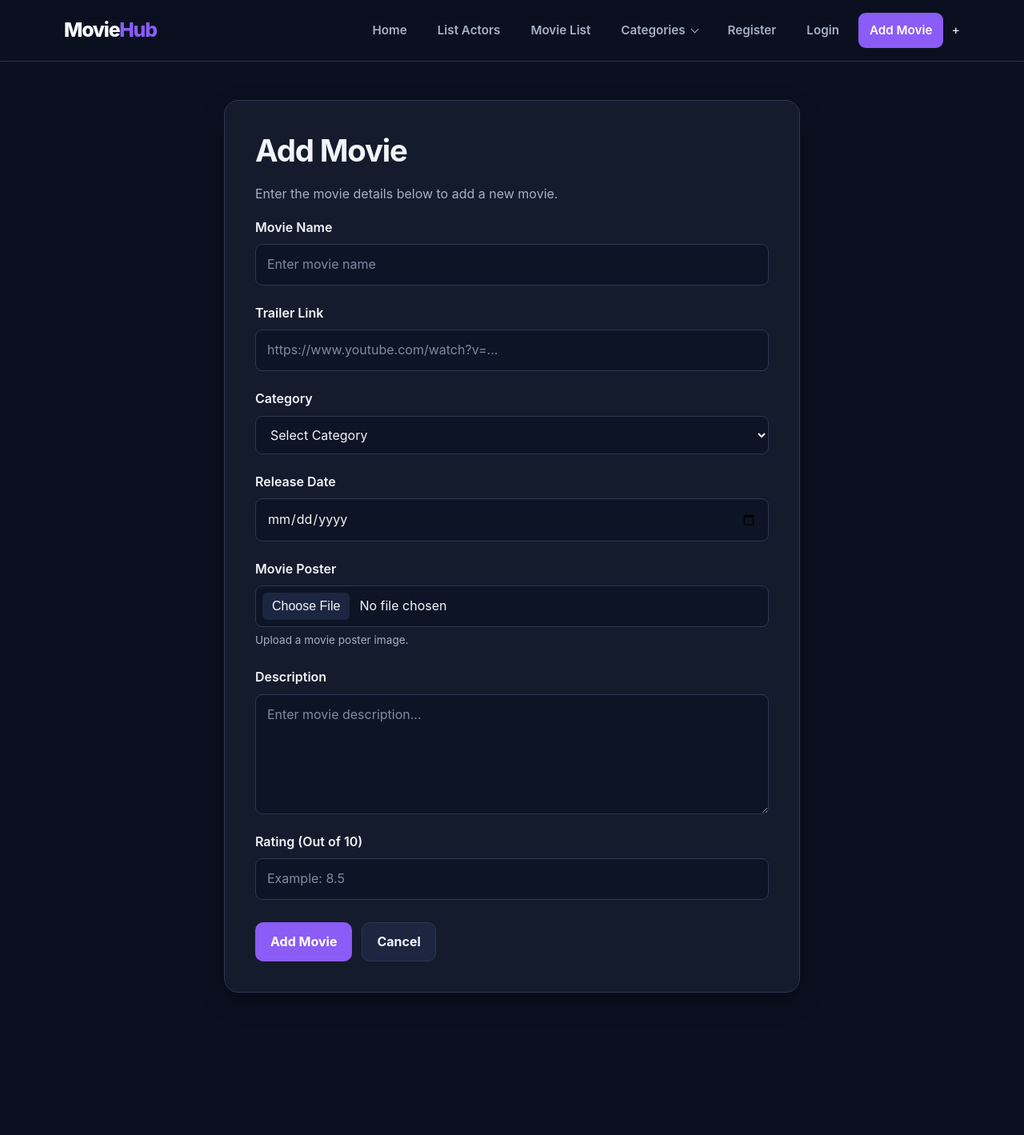
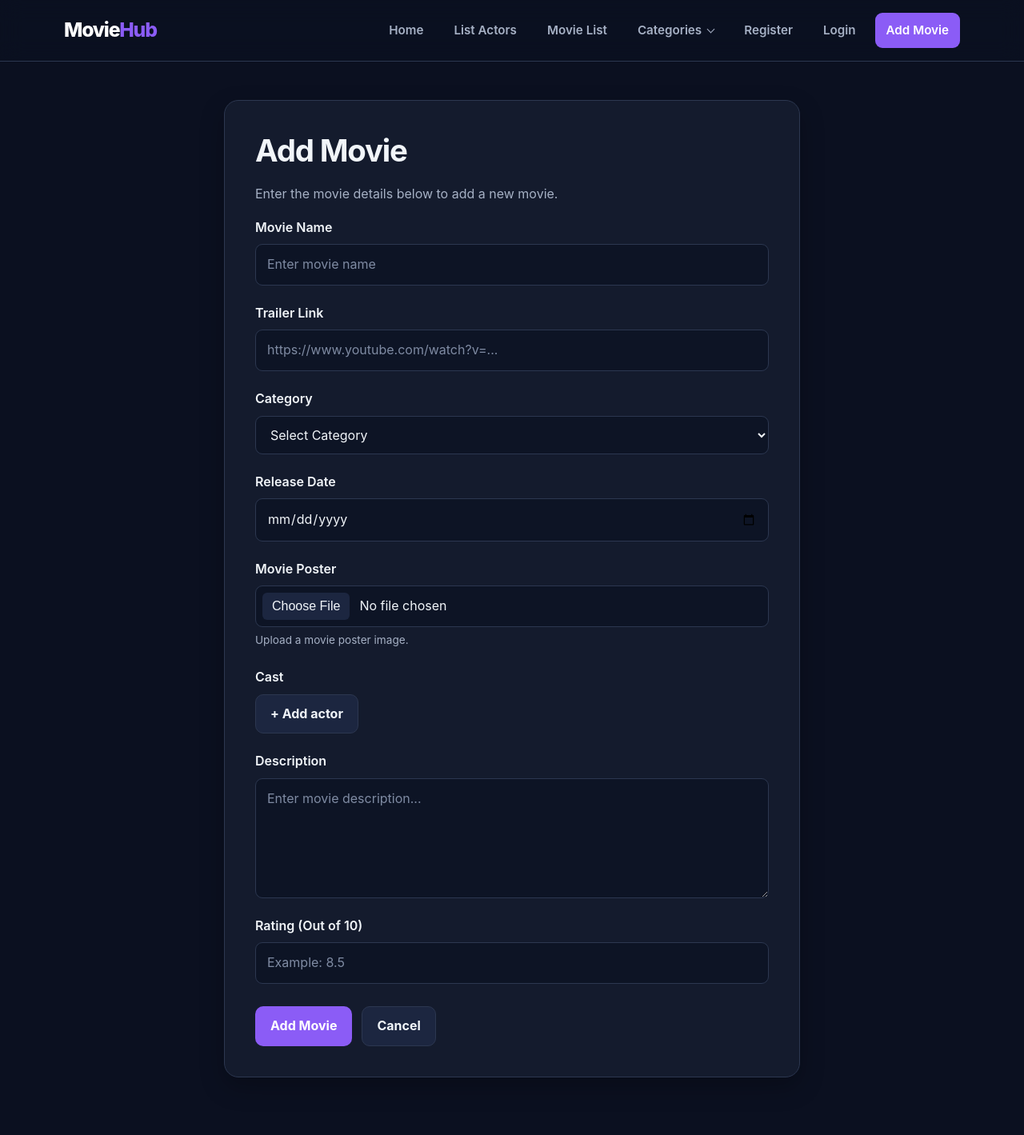
Before and after one commit to arc-kade/moviesnow, a Django app: page /add-movie/ in a window 1280 px wide. Shown: the whole page at 80% size. Before the commit the page ends 1241 px from the top, so only its background shows below. Run offline with Django 5.2, Linux system fonts and the light colour scheme; the visitor is signed in with stand-in values (Sample User, id 1); data that the repository does not hold is empty.

Commit message:
connected actor to movie with manytomany

```diff
--- a/movies/admin.py
+++ b/movies/admin.py
@@ -7,8 +7,3 @@ class CategoryAdmin(admin.ModelAdmin):
     prepopulated_fields={"slug":["category"]}
 
 admin.site.register(Category,CategoryAdmin)
-
-@admin.register(Movie)
-class MovieAdmin(admin.ModelAdmin):
-    filter_horizontal=("actors")
-    list_filter = ("actors")
--- a/movies/models.py
+++ b/movies/models.py
@@ -24,6 +24,7 @@ class Movie(models.Model):
     rating=models.DecimalField(max_digits=3,decimal_places=1)
     actors=models.ManyToManyField(
         "actors.Actors",
+        through="Cast",
         related_name="movies",
         blank=True,
     )
@@ -34,7 +35,7 @@ class Movie(models.Model):
 
 class Cast(models.Model):
     movie= models.ForeignKey(Movie, on_delete=models.CASCADE)
-    actor= models.ForeignKey("actors.Actor", on_delete=models.CASCADE)
+    actor= models.ForeignKey("actors.Actors", on_delete=models.CASCADE)
     character_name=models.CharField(max_length=100,blank=True)
 
     class Meta:
--- a/movies/views.py
+++ b/movies/views.py
@@ -1,5 +1,5 @@
 from django.shortcuts import render,redirect,get_object_or_404
-from movies.models import Category,Movie
+from movies.models import Category,Movie,Cast
 from django.http import HttpResponse
 from django.contrib.auth.decorators import login_required
 from actors.models import Actors
@@ -8,35 +8,60 @@ from actors.models import Actors
 def home(request):
     return render(request,"index.html")
 
+def save_cast(movie,post):
+    movie.cast_set.all().delete()
+    actor_ids = post.getlist("cast_actor")
+    characters = post.getlist("cast_character")
+    valid = {
+        str(i)
+        for i in Actors.objects.filter(
+            id__in=[a for a in actor_ids if a]
+        ).values_list("id",flat=True)
+    }
+    seen, rows = set(), []
+    for aid, ch, in zip(actor_ids,characters):
+        ch = ch.strip()
+        if aid in valid and (aid,ch) not in seen:
+            seen.add((aid,ch))
+            rows.append(Cast(movie=movie, actor_id=aid,character_name=ch))
+    Cast.objects.bulk_create(rows)
+
+
 @login_required(login_url="login")
 def addMovie(request):
     if request.method=="POST":
-        movie=request.POST["movie"]
-        trailer=request.POST["trailer_link"]
-        cate=request.POST["category"]
-        category=Category.objects.get(id=cate)
-        release_date=request.POST["release_date"]
-        poster=request.FILES["poster"]
-        desc=request.POST["description"]
-        rating=request.POST["rating"]
-        Movie(movie=movie,trailer_link=trailer,category=category,release_date=release_date,poster=poster,description=desc,rating=rating).save()
+        category=Category.objects.get(id=request.POST["category"])
+        new_movie = Movie(
+            movie=request.POST["movie"],
+            trailer=request.POST["trailer_link"],
+            category=category,
+            release_date=request.POST["release_date"],
+            poster=request.FILES["poster"],
+            desc=request.POST["description"],
+            rating=request.POST["rating"],
+        )
+        new_movie.save()
+        save_cast(new_movie,request.POST)
         return redirect("all-movies")
-    categories=Category.objects.all()
-    return render(request,"add-movies.html")
+    return render(request,"add-movies.html",
+                  {"categories":Category.objects.all(),
+                   "actors":Actors.objects.all(),
+                   "existing_cast":[]})
 
 def movie_list(request):
     movies = Movie.objects.all()
     actor_id=request.GET.get("actor")
+    selected_actor = None
     if actor_id:
         movies = movies.filter(actors__id=actor_id)
-
-    return render(request,'all-movies.html',{'movies':movies, 'actors':Actors.objects.all()})
+        selected_actor = Actors.objects.filter(id=actor_id).first()
+    return render(request,'all-movies.html',{'movies':movies, 'actors':Actors.objects.all(), 'selected_actor':selected_actor,})
 
 def category_movies(request,slug):
     category=get_object_or_404(Category,slug=slug)
     movies=Movie.objects.filter(category=category)
     return render(
-        request,'all-movies.html',{"movies":movies,"selected_category":category},
+        request,'all-movies.html',{"movies":movies,"selected_category":category, "actors":Actors.objects.all()},
     )
 
 @login_required(login_url="login")
@@ -44,35 +69,37 @@ def updateMovie(request,movie_id):
     categories = Category.objects.all()
     movie=get_object_or_404(Movie,id=movie_id)
     if request.method=="POST":
-        movie_name=request.POST["movie"]
-        tr_link=request.POST["trailer_link"]
+        movie.movie=request.POST["movie"]
+        movie.trailer_link=request.POST["trailer_link"]
         cate = request.POST["category"]
-        category=Category.objects.get(id=cate)
-        re_date=request.POST["release_date"]
+        movie.category=Category.objects.get(id=cate)
+        movie.release_date=request.POST["release_date"]
         if "poster" in request.FILES:
-            poster = request.FILES["poster"]
-            movie.poster = poster
-        desc = request.POST["description"]
-        rating = request.POST["rating"]
-        movie.movie=movie_name
-        movie.trailer_link=tr_link
-        movie.category=category
-        movie.release_date=re_date
-        movie.description=desc
-        movie.rating=rating
+            movie.poster = request.FILES["poster"]
+        movie.description = request.POST["description"]
+        movie.rating = request.POST["rating"]
         movie.save()
+        save_cast(movie,request.POST)
         return redirect("movie-detail",movie_id)
-    return render(request, "update-movie.html",{"movie":movie,"categories":categories})
+    return render(request, "update-movie.html",{
+        "movie":movie,
+        "categories":categories,
+        "actors":Actors.objects.all(),
+        "existing_cast":Cast.objects.filter(movie=movie)})
 
 @login_required(login_url="login")
 def viewMovie(request,movie_id):
     try:
-        my_movie= Movie.objects.get(id=movie_id)
+        my_movie= Movie.objects.filter(id=movie_id).first()
+        cast= (
+            Cast.objects.filter(movie=my_movie).select_related("actor")
+            if my_movie else []
+        )
 
     except Movie.DoesNotExist:
         my_movie=None
 
-    return render(request, "movie-detail.html",{"movie":my_movie})
+    return render(request, "movie-detail.html",{"movie":my_movie,"cast":cast})
 
 
 def deleteMovie(request,movie_id):
--- a/static/css/styles.css
+++ b/static/css/styles.css
@@ -742,3 +742,8 @@ button:focus-visible {
     outline: 3px solid #c4b5fd;
     outline-offset: 3px;
 }
+.cast-row { display: flex; gap: 8px; margin-bottom: 8px; }
+.cast-row select, .cast-row input { flex: 1; }
+.remove-cast { background: none; border: 1px solid #ccc; cursor: pointer; padding: 0 10px; }
+.cast-list { padding-left: 20px; margin-bottom: 16px; }
+.filter-bar { margin-bottom: 20px; }
--- a/templates/add-movies.html
+++ b/templates/add-movies.html
@@ -3,133 +3,91 @@
 
 {% block content %}
 <main class="container page-section">
-
     <div class="form-card">
 
         <h1>Add Movie</h1>
         <p>Enter the movie details below to add a new movie.</p>
 
         <form method="POST" enctype="multipart/form-data">
-
             {% csrf_token %}
 
-                <!-- Movie Name -->
             <div class="form-group">
                 <label for="movie">Movie Name</label>
-                    <input
-                        type="text"
-                        id="movie"
-                        name="movie"
-                        placeholder="Enter movie name"
-                        maxlength="100"
-                        required
-                    >
+                <input type="text" id="movie" name="movie"
+                       placeholder="Enter movie name" maxlength="100" required>
             </div>
 
-
-                <!-- Trailer Link -->
             <div class="form-group">
                 <label for="trailer_link">Trailer Link</label>
-                    <input
-                        type="url"
-                        id="trailer_link"
-                        name="trailer_link"
-                        placeholder="https://www.youtube.com/watch?v=..."
-                        required
-                    >
+                <input type="url" id="trailer_link" name="trailer_link"
+                       placeholder="https://www.youtube.com/watch?v=..." required>
             </div>
 
-
-                <!-- Category -->
             <div class="form-group">
                 <label for="category">Category</label>
-
                 <select id="category" name="category" required>
                     <option value="">Select Category</option>
-
                     {% for category in categories %}
-                            <option value="{{ category.id }}">
-                                {{ category }}
-                            </option>
+                        <option value="{{ category.id }}">{{ category }}</option>
                     {% endfor %}
-
                 </select>
             </div>
 
-
-                <!-- Release Date -->
             <div class="form-group">
                 <label for="release_date">Release Date</label>
-                    <input
-                        type="date"
-                        id="release_date"
-                        name="release_date"
-                        required
-                    >
+                <input type="date" id="release_date" name="release_date" required>
             </div>
 
-
-                <!-- Poster -->
             <div class="form-group">
                 <label for="poster">Movie Poster</label>
-                    <input
-                        type="file"
-                        id="poster"
-                        name="poster"
-                        accept="image/*"
-                        required
-                    >
-                    <small class="help-text">
-                        Upload a movie poster image.
-                    </small>
+                <input type="file" id="poster" name="poster" accept="image/*" required>
+                <small class="help-text">Upload a movie poster image.</small>
             </div>
 
+            <!-- Cast -->
+            <div class="form-group">
+                <label>Cast</label>
+                <div id="cast-rows">
+                    {% for c in existing_cast %}
+                        {% include "cast_row.html" with selected_id=c.actor_id character=c.character_name %}
+                    {% endfor %}
+                </div>
+                <button type="button" class="btn btn-secondary" id="add-cast">+ Add actor</button>
 
-                <!-- Description -->
+                <template id="cast-template">
+                    {% include "cast_row.html" with selected_id=None character="" %}
+                </template>
+            </div>
+
             <div class="form-group">
                 <label for="description">Description</label>
-                    <textarea
-                        id="description"
-                        name="description"
-                        placeholder="Enter movie description..."
-                        required
-                    ></textarea>
+                <textarea id="description" name="description"
+                          placeholder="Enter movie description..." required></textarea>
             </div>
 
-
-                <!-- Rating -->
             <div class="form-group">
                 <label for="rating">Rating (Out of 10)</label>
-                    <input
-                        type="number"
-                        id="rating"
-                        name="rating"
-                        placeholder="Example: 8.5"
-                        min="0"
-                        max="10"
-                        step="0.1"
-                        required
-                    >
+                <input type="number" id="rating" name="rating" placeholder="Example: 8.5"
+                       min="0" max="10" step="0.1" required>
             </div>
 
+            <div class="form-actions">
+                <button type="submit" class="btn">Add Movie</button>
+                <a href="{% url 'all-movies' %}" class="btn btn-secondary">Cancel</a>
+            </div>
+        </form>
+    </div>
+</main>
 
-                <!-- Form Buttons -->
-                <div class="form-actions">
-
-                    <button type="submit" class="btn">
-                        Add Movie
-                    </button>
-
-                    <a href="{% url 'all-movies' %}"
-                       class="btn btn-secondary">
-                        Cancel
-                    </a>
-
-                </div>
-
-            </form>
-
-        </div>
-
-    </main>
+<script>
+    const castRows = document.getElementById("cast-rows");
+    document.getElementById("add-cast").addEventListener("click", () => {
+        castRows.appendChild(document.getElementById("cast-template").content.cloneNode(true));
+    });
+    castRows.addEventListener("click", e => {
+        if (e.target.classList.contains("remove-cast")) {
+            e.target.closest(".cast-row").remove();
+        }
+    });
+</script>
 {% endblock %}
--- a/templates/base.html
+++ b/templates/base.html
@@ -46,7 +46,6 @@
                 <a href="{% url 'add-movies' %}" class="nav-cta">
                     Add Movie
                 </a>
-                +
             </div>
 
         </div>
--- /dev/null
+++ b/templates/cast_row.html
@@ -0,0 +1,12 @@
+<div class="cast-row">
+    <select name="cast_actor">
+        <option value="">Select actor</option>
+        {% for a in actors %}
+            <option value="{{ a.id }}" {% if a.id == selected_id %}selected{% endif %}>
+                {{ a.name }}
+            </option>
+        {% endfor %}
+    </select>
+    <input type="text" name="cast_character" value="{{ character }}" placeholder="Character name">
+    <button type="button" class="remove-cast">✕</button>
+</div>
```
Also changed, not shown: templates/all-movies.html (+30 -21 lines), templates/movie-detail.html (+18 -17 lines), templates/update-movie.html (+44 -122 lines), movies/migrations/0004_remove_movie_actors_cast.py (added), movies/migrations/0005_movie_actors.py (added). Lines whose indentation alone changed are shown as unchanged.
